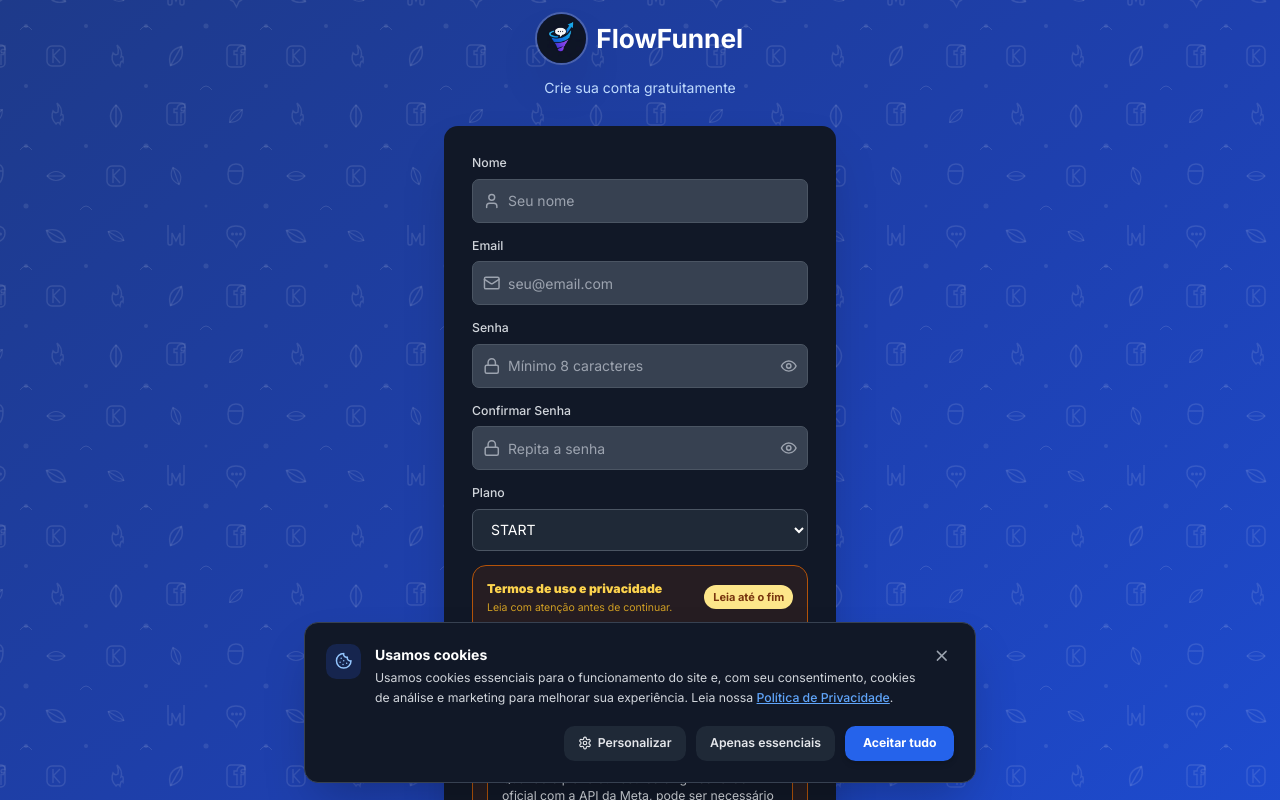
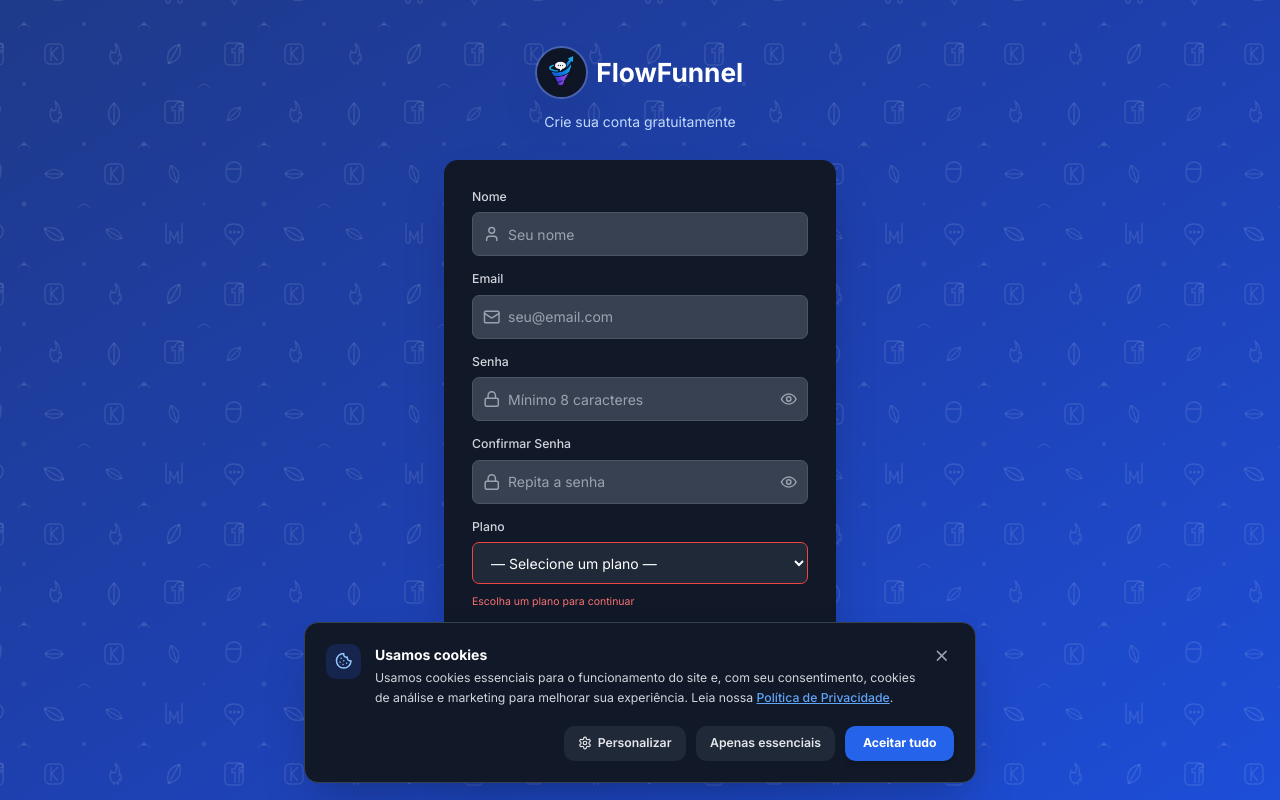
Before and after one commit to Planela26/flowfunnel.app.br, a Next.js app: page /register in a window 1280 px wide. Shown: the top 800 px of the page. Built offline with nearby package versions, Linux system fonts and the light colour scheme; no server answers.

Commit message:
Update registration page implementation
Replit-Commit-Author: Agent

```diff
--- a/app/register/page.tsx
+++ b/app/register/page.tsx
@@ -25,7 +25,7 @@ function RegisterPageContent() {
     email: '',
     password: '',
     confirmPassword: '',
-    plan: (planParam || 'start').toLowerCase()
+    plan: (planParam && ['start','pro','scale'].includes(planParam.toLowerCase()) ? planParam.toLowerCase() : '')
   })
   const [error, setError] = useState('')
   const [loading, setLoading] = useState(false)
@@ -95,7 +95,14 @@ function RegisterPageContent() {
       return
     }
 
-    if (!termsScrolled || !acceptedTerms) {
+    if (!formData.plan) {
+      setError('Selecione um plano para continuar')
+      setLoading(false)
+      return
+    }
+
+    const needsTerms = formData.plan === 'pro' || formData.plan === 'scale'
+    if (needsTerms && (!termsScrolled || !acceptedTerms)) {
       setError('Leia os termos até o final e aceite para continuar')
       setLoading(false)
       return
@@ -287,15 +294,24 @@ function RegisterPageContent() {
                   name="plan"
                   value={formData.plan}
                   onChange={handleChange}
-                  className="w-full px-4 py-3 rounded-lg border border-gray-300 dark:border-gray-600 bg-white dark:bg-gray-800 text-gray-900 dark:text-white focus:outline-none focus:ring-2 focus:ring-blue-500"
+                  className={`w-full px-4 py-3 rounded-lg border bg-white dark:bg-gray-800 text-gray-900 dark:text-white focus:outline-none focus:ring-2 focus:ring-blue-500 ${
+                    !formData.plan
+                      ? 'border-red-400 dark:border-red-500'
+                      : 'border-gray-300 dark:border-gray-600'
+                  }`}
                   required
                 >
-                  <option value="start">START</option>
+                  <option value="" disabled>— Selecione um plano —</option>
+                  <option value="start">START — gratuito</option>
                   <option value="pro">PRO</option>
                   <option value="scale">SCALE</option>
                 </select>
+                {!formData.plan && (
+                  <p className="text-xs text-red-500 dark:text-red-400 mt-1">Escolha um plano para continuar</p>
+                )}
               </div>
 
+              {(formData.plan === 'pro' || formData.plan === 'scale') && (
               <div className="rounded-2xl border border-amber-200 dark:border-amber-700 bg-amber-50 dark:bg-amber-900/20 p-4">
                 <div className="flex items-center justify-between gap-3 mb-3">
                   <div>
@@ -358,6 +374,7 @@ function RegisterPageContent() {
                   </span>
                 </label>
               </div>
+              )}
 
               {error && (
                 <div className="p-3 bg-red-50 dark:bg-red-900/30 border border-red-200 dark:border-red-700 rounded-lg text-red-700 dark:text-red-400 text-sm text-center">
@@ -367,7 +384,13 @@ function RegisterPageContent() {
 
               <button
                 type="submit"
-                disabled={loading || !termsScrolled || !acceptedTerms || emailStatus === 'invalid' || emailStatus === 'checking'}
+                disabled={
+                  loading ||
+                  !formData.plan ||
+                  emailStatus === 'invalid' ||
+                  emailStatus === 'checking' ||
+                  ((formData.plan === 'pro' || formData.plan === 'scale') && (!termsScrolled || !acceptedTerms))
+                }
                 className="w-full bg-blue-600 hover:bg-blue-700 text-white font-semibold py-3 rounded-lg transition disabled:opacity-60 disabled:cursor-not-allowed flex items-center justify-center gap-2"
               >
                 {loading ? (
```
